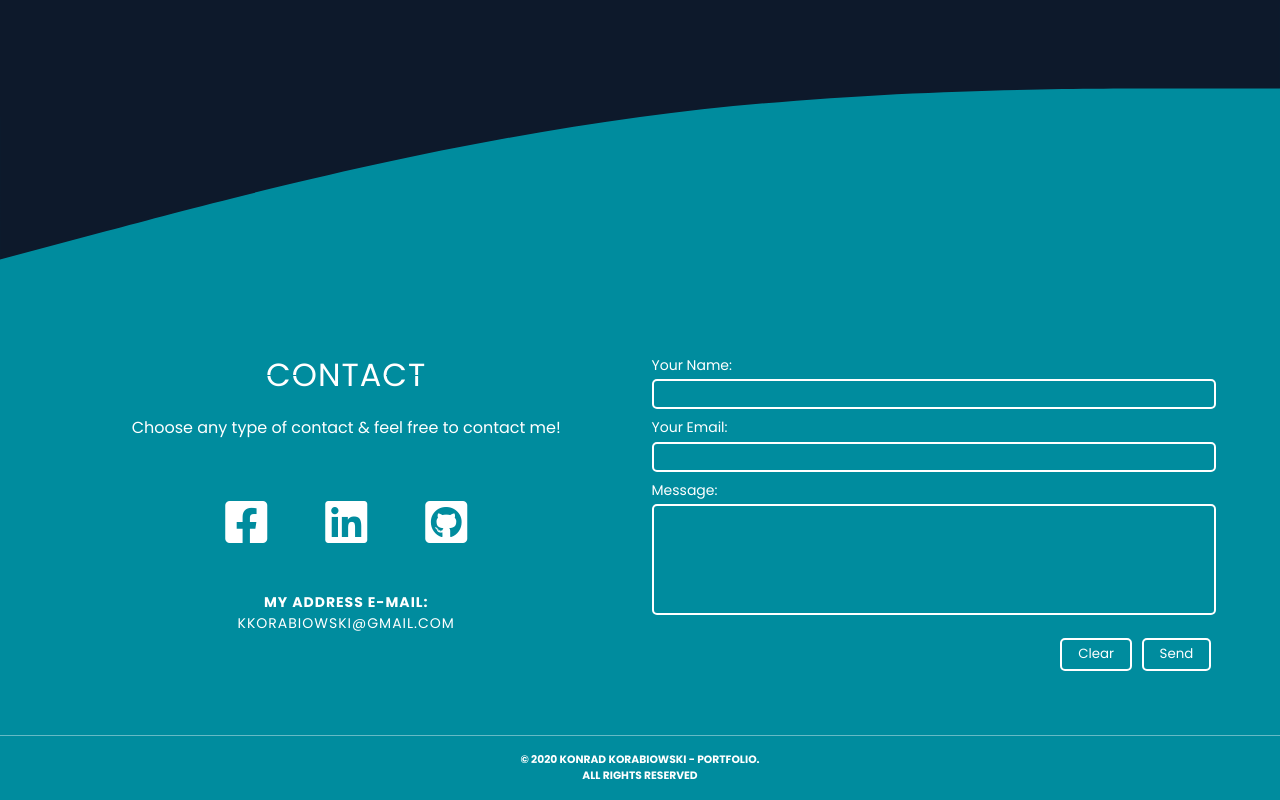
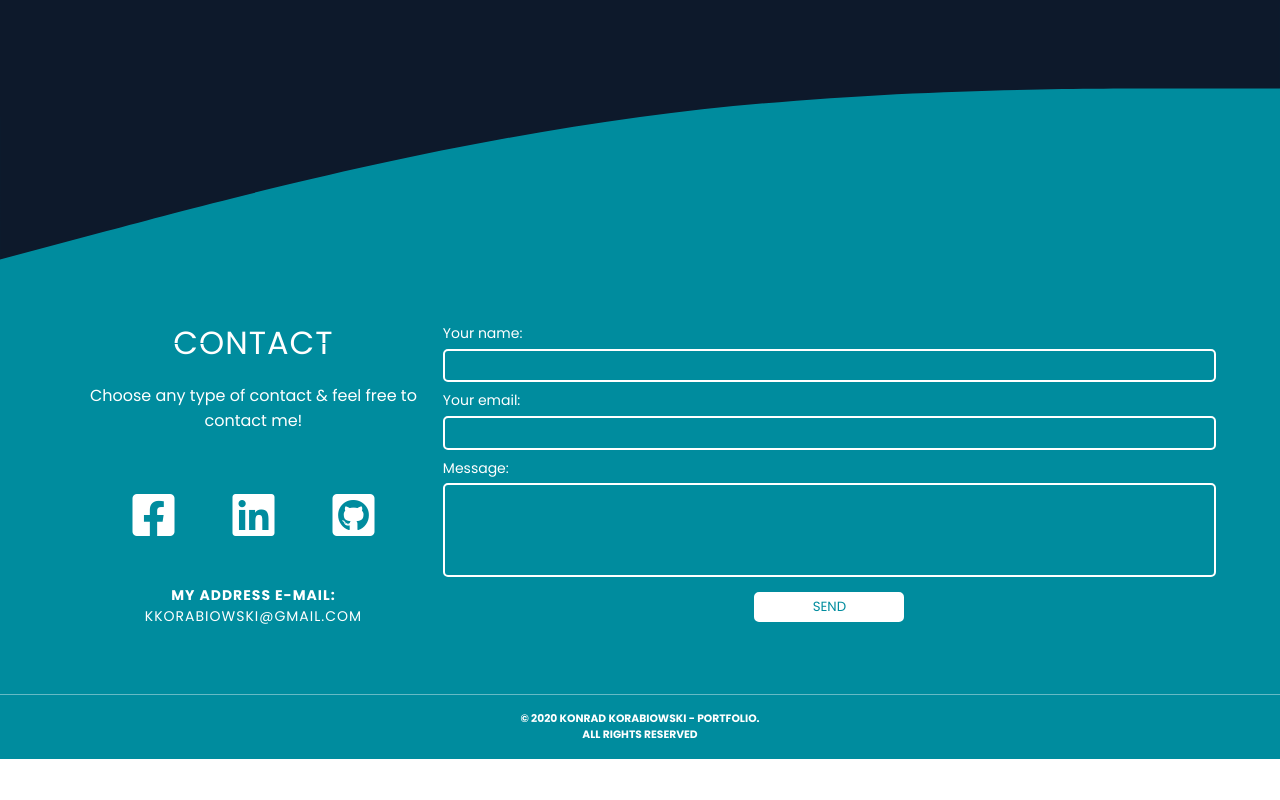
Before and after one commit to kkorab/portfolio-v2, a React (Create React App) app: page / in a window 1280 px wide. Shown: the part 4773-5573 px from the top of the page. After the commit the page ends 5532 px from the top, so only its background shows below. Built offline with nearby package versions, Linux system fonts and the light colour scheme.

Commit message:
'new-commit'

```diff
--- a/public/index.html
+++ b/public/index.html
@@ -16,6 +16,11 @@
     <title>Portfolio - Korabiowski Konrad</title>
   </head>
   <body>
+    <form data-netlify="true" hidden name="contact" netlify-honeypot="bot-field">
+      <input type="text" name="username" />
+      <input type="email" name="email" />
+      <input name="bot-field" type="hidden" />
+    </form>
     <noscript>You need to enable JavaScript to run this app.</noscript>
     <div id="root"></div>
   </body>
--- a/src/components/Contact.jsx
+++ b/src/components/Contact.jsx
@@ -4,6 +4,7 @@ import {Container} from './Hero';
 import {SectionTitle} from '../components/AboutMe';
 import ContactForm from './ContactForm';
 import ContactFormNetlify from './ContactFormNetlify';
+import NewContactForm from './NewContactForm';
 
 export default function Contact() {
     return (
@@ -37,8 +38,7 @@ export default function Contact() {
                             kkorabiowski@gmail.com
                         </Mail>
                     </ContactDesc>
-                    {/* <ContactForm/> */}
-                    <ContactFormNetlify/>
+                    <NewContactForm/>
                     </ContactFlex>
             </Container>
         </ContactSection>
--- /dev/null
+++ b/src/components/NewContactForm.jsx
@@ -0,0 +1,118 @@
+import React from 'react'
+import {Formik, Field, Form, ErrorMessage} from 'formik';
+import * as Yup from 'yup';
+import styled from 'styled-components';
+
+export default function NewContactForm() {
+    const encode = (data) => {
+        return Object.keys(data)
+          .map(key => encodeURIComponent(key) + "=" + encodeURIComponent(data[key]))
+          .join("&");
+      }
+
+    return (
+        <>
+        <Formik
+            initialValues={{
+                "bot-field": "",
+                "form-name": "contact",
+                firstName: '',
+                email: '',
+                message: ''}}
+            validationSchema={Yup.object({
+                firstName: Yup.string()
+                    .max(15, 'Must be 15 characters or less')
+                    .required('Required'),
+                email: Yup.string()
+                    .email('Invalid email address')
+                    .required('Required'),
+                message: Yup.string()
+                    .max(255, 'Must be 255 characters or less')
+                    .required('Required')
+            })}
+            onSubmit={(values, actions) => {
+                fetch("/", {
+                    method: "POST",
+                    headers: { "Content-Type": "application/x-www-form-urlencoded" },
+                    body: encode({ "form-name": "contact-demo", ...values })
+                  })
+                  .then(() => {
+                    alert('Success');
+                    actions.resetForm()
+                  })
+                  .catch(() => {
+                    alert('Error');
+                  })
+                  .finally(() => actions.setSubmitting(false))
+            }}
+        >
+            <Form className="contact-form" name="contact-demo" method="POST" data-netlify-recaptcha="true" data-netlify="true">
+                <Field type="hidden" name="bot-field" />
+                <Field type="hidden" name="form-name" />
+                <label htmlFor="firstName">Your name:</label>
+                <Field as={StyledInput} name="firstName" type="text"/>
+                <ErrorMessage component={StyledError} name="firstName"/>
+
+                <label htmlFor="email">Your email: </label>
+                <Field as={StyledInput} name="email" type="email"/>
+                <ErrorMessage component={StyledError} name="email"/>
+
+                <label htmlFor="message">Message:</label>
+                <Field as={StyledTextarea} name="message" type="text" autocomplete="off"  rows='4'/>
+                <ErrorMessage component={StyledError} name="message"/>
+                <ButtonCaptchaCnt>
+                    <div data-netlify-recaptcha="true"></div>
+                    <FormButton type='submit'>Send</FormButton>
+                </ButtonCaptchaCnt>
+            </Form>
+
+        </Formik>
+        </>
+    )
+}
+
+
+const StyledInput = styled.input`
+    width: 100%;
+    padding: 0.3rem 0.2rem;
+    margin-top: 0.1rem;
+    color: white;
+    background: none;
+    border: 2px solid white;
+    border-radius: 5px;
+    font-family: var(--main-font);
+    resize: none;
+    outline: none;
+`
+const StyledTextarea = StyledInput.withComponent('textarea');
+
+const StyledError = styled.span`
+    font-size: 0.75rem;
+    color: #F23A65;
+`
+
+const ButtonCaptchaCnt = styled.div`
+    display: flex;
+    justify-content: space-around;
+    align-items: center;
+`
+
+const FormButton = styled.button`
+    margin: .5rem auto;
+    width: 150px;
+    text-transform: uppercase;
+    padding: 0.2rem 0;
+    border: 2px solid white;
+    color: var(--third-color);
+    background: white;
+    font-family: var(--main-font);
+    border-radius: 5px;
+    cursor: pointer;
+    font-weight: 400;
+    transition: 0.4s all;
+    outline: none;
+    &:hover {
+        color: white;
+        background: var(--third-color);
+    }
+`
--- a/src/index.css
+++ b/src/index.css
@@ -305,6 +305,10 @@ body {
   height: 100%;
 }
 
+form {
+  width: 100%;
+}
+
 form label {
   display: block;
   margin-top: .5rem;
```
